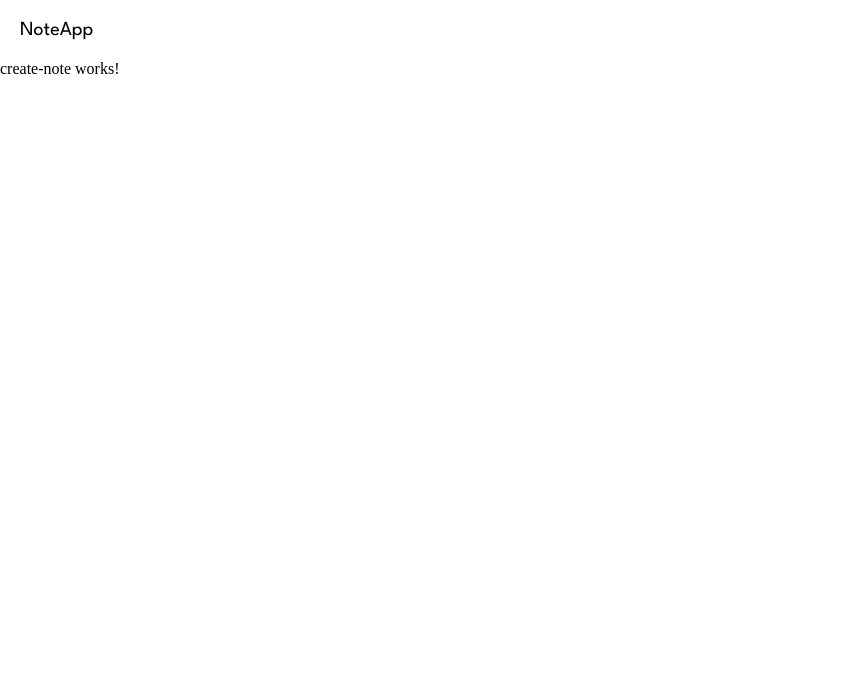
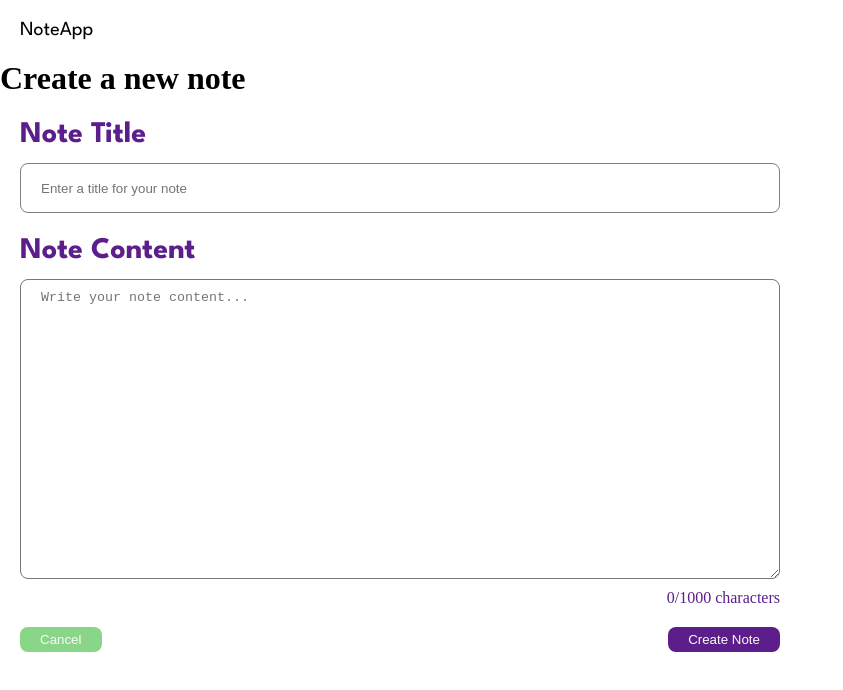
Before and after one commit to Avatar-J/note-taking-webapp, an Angular app: page /create in a window 1280 px wide. Shown: the top 690 px of the page, without its empty margins (0-843 px from the left). Built offline with nearby package versions, Linux system fonts and the light colour scheme.

Commit message:
implement note creation form with validation and styling

```diff
--- /dev/null
+++ b/src/app/components/form/form.component.html
@@ -0,0 +1,36 @@
+<section class="form-wrapper">
+    <form (ngSubmit)="onSubmit()" [formGroup]="form">
+
+        <div class="form-control-container">
+            <label for="title">Note Title</label>
+            <input id="title" placeholder="Enter a title for your note" name="title" formControlName="title" />
+
+            <div class="error" *ngIf="form.get('title')?.touched && form.get('title')?.invalid">
+                <small *ngIf="form.get('title')?.errors?.['required']">Title is required.</small>
+                <small *ngIf="form.get('title')?.errors?.['minlength']">Title must be at least 5 characters.</small>
+                <!-- <small *ngIf="form.get('title')?.errors?.['profanity']">Please refrain from using profanity.</small> -->
+            </div>
+        </div>
+
+        <div class="form-control-container">
+            <label for="body">Note Content</label>
+            <textarea id="body" placeholder="Write your note content..." name="body" formControlName="body"></textarea>
+
+            <div class="char">{{form.get('body')?.value?.length || 0}}/1000 characters</div>
+
+            <div class="error" *ngIf="form.get('body')?.touched && form.get('body')?.invalid">
+                <small *ngIf="form.get('body')?.errors?.['required']">Post content is required.</small>
+                <small *ngIf="form.get('body')?.errors?.['maxlength']">Content must be under 1000 characters.</small>
+                <!-- <small *ngIf="form.get('body')?.errors?.['profanity']">Please refrain from using profanity.</small> -->
+            </div>
+        </div>
+
+        <div class="action-section">
+            <button class="cancel" (click)="onCancel()">Cancel</button>
+
+            <button class="submit-btn" type="submit" [disabled]="form.invalid">{{submitText}}</button>
+
+        </div>
+
+    </form>
+</section>
--- /dev/null
+++ b/src/app/components/form/form.component.scss
@@ -0,0 +1,88 @@
+@use "../../styles/variables" as *;
+@use "../../styles/mixins" as *;
+
+.form-wrapper {
+  display: flex;
+  min-height: 300px;
+  //   box-shadow: 2px 2px 2px rgba(0, 0, 0, 0.1);
+  padding: 20px;
+  width: 800px;
+
+  form {
+    width: 100%;
+    @include flex(column, center, center, 20px);
+
+    .form-control-container {
+      @include flex(column, flex-start, center, 10px);
+      width: 100%;
+
+      .error {
+        width: 100%;
+
+        small {
+          width: 100%;
+          text-align: left;
+          color: $red;
+          font-size: 16px;
+        }
+      }
+
+      label {
+        width: 100%;
+        @include TextPreset3;
+        color: $deep-purple;
+      }
+
+      input {
+        width: 100%;
+        border: 1px solid rgba(0, 0, 0, 0.5);
+        outline: none;
+        background-color: transparent;
+        height: 50px;
+        border-radius: 8px;
+        padding: 10px 20px;
+      }
+      input:focus {
+        background-color: rgba($lavender, 0.4);
+        border: 2px solid $deep-purple;
+      }
+
+      textarea {
+        background-color: transparent;
+        min-height: 300px;
+        border-radius: 8px;
+        padding: 10px 20px;
+        outline: none;
+        width: 100%;
+      }
+      textarea:focus {
+        background-color: rgba($lavender, 0.5);
+        border: 2px solid $deep-purple;
+      }
+      input.ng-invalid.ng-touched,
+      textarea.ng-invalid.ng-touched {
+        border: 1px solid red;
+      }
+
+      .char {
+        width: 100%;
+        text-align: right;
+        color: $deep-purple;
+      }
+    }
+    .action-section {
+      width: 100%;
+      @include flex(row, space-between, center);
+
+      .cancel {
+        @include actionButton(rgb(137, 214, 137));
+      }
+      .submit-btn {
+        @include actionButton();
+      }
+      button {
+        border-radius: 8px !important;
+      }
+    }
+  }
+}
--- /dev/null
+++ b/src/app/components/form/form.component.ts
@@ -0,0 +1,75 @@
+import { CommonModule } from '@angular/common';
+import { Component, inject, Input, OnInit } from '@angular/core';
+import {
+  FormsModule,
+  ReactiveFormsModule,
+  FormBuilder,
+  FormGroup,
+  Validators,
+} from '@angular/forms';
+import { Router } from '@angular/router';
+import { Note } from '../../models/note';
+import { DataService } from '../../services/data.service';
+
+@Component({
+  selector: 'app-form',
+  imports: [CommonModule, ReactiveFormsModule],
+  templateUrl: './form.component.html',
+  styleUrl: './form.component.scss',
+})
+export class FormComponent {
+  @Input() Note?: Note;
+
+  private router = inject(Router);
+  formBuilder = inject(FormBuilder);
+  dataService = inject(DataService);
+
+  form!: FormGroup;
+
+  bodyChar: number = 0;
+  submitText: string = 'Create Note';
+
+  ngOnInit(): void {
+    if (this.Note) {
+      this.submitText = 'Update Post';
+    }
+
+    this.form = this.formBuilder.group({
+      title: [
+        this.Note?.title || '',
+        [Validators.required, Validators.minLength(5)],
+      ],
+      body: [
+        this.Note?.content || '',
+        [Validators.required, Validators.maxLength(1000)],
+      ],
+    });
+  }
+
+  onCancel() {
+    this.router.navigate(['']);
+  }
+  onSubmit() {
+    if (this.form.valid) {
+      const newNote: Note = {
+        id: this.Note ? this.Note.id : 0,
+        title: this.form.value.title,
+        content: this.form.value.body,
+        tags: this.Note ? this.Note.tags : [],
+        isArchived: this.Note ? this.Note.isArchived : false,
+        createdAt: this.Note ? this.Note.createdAt : Date.now(),
+      };
+
+      if (this.Note) {
+        this.dataService.updateNote(this.Note.id, newNote);
+        // this.toastService.show('Updated post successfully', 'success');
+      } else {
+        this.dataService.createNote(newNote);
+        // this.toastService.show('Created new post successfully', 'success');
+        setTimeout(() => {
+          this.router.navigate(['']);
+        }, 2000);
+      }
+    }
+  }
+}
--- a/src/app/pages/create-note/create-note.component.html
+++ b/src/app/pages/create-note/create-note.component.html
@@ -1 +1,6 @@
-<p>create-note works!</p>
+<div class="new-note-container">
+    <h1>Create a new note</h1>
+
+    <app-form />
+
+</div>
```
Also changed, not shown: src/app/pages/create-note/create-note.component.ts (+4 -5 lines), 1 other file (tests, documents, lock files or other folders).
